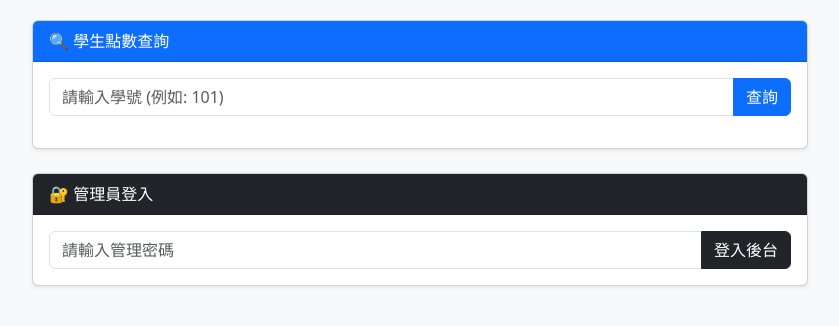
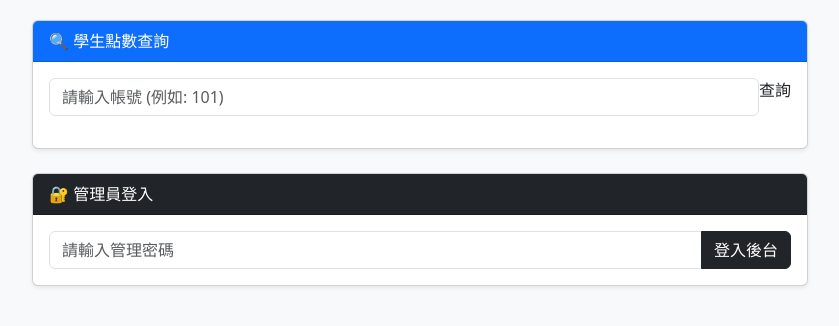
Before and after one commit to wenchun0910-svg/114point, a plain HTML site: page index.html in a window 1280 px wide. Shown: the part 66-392 px from the top of the page, without its empty margins (220-1059 px from the left). Drawn offline with nearby package versions, Linux system fonts and the light colour scheme.

Commit message:
Update index.html

```diff
--- a/index.html
+++ b/index.html
@@ -22,7 +22,7 @@
     </div>
     <div class="card-body">
       <div class="input-group mb-3">
-        <input type="text" id="stuId" class="form-control" placeholder="請輸入學號 (例如: 101)">
+        <input type="text" id="stuId" class="form-control" placeholder="請輸入帳號 (例如: 101)""
         <button class="btn btn-primary" onclick="queryPoint()">查詢</button>
       </div>
       <div id="queryResult"></div>
@@ -58,7 +58,7 @@
             <table class="table table-hover align-middle mb-0">
               <thead class="table-light">
                 <tr>
-                  <th scope="col" class="ps-4">姓名 (學號)</th>
+                  <th scope="col" class="ps-4">姓名</th>
                   <th scope="col" class="text-center">目前總點數</th>
                   <th scope="col" class="text-end pe-4">本週加/減點數</th>
                 </tr>
@@ -132,7 +132,7 @@
   // ================= 學生功能 =================
   async function queryPoint() {
     const id = document.getElementById('stuId').value.trim();
-    if (!id) return alert('請輸入學號');
+    if (!id) return alert('請輸入帳號');
 
     showLoading(true);
     try {
```
